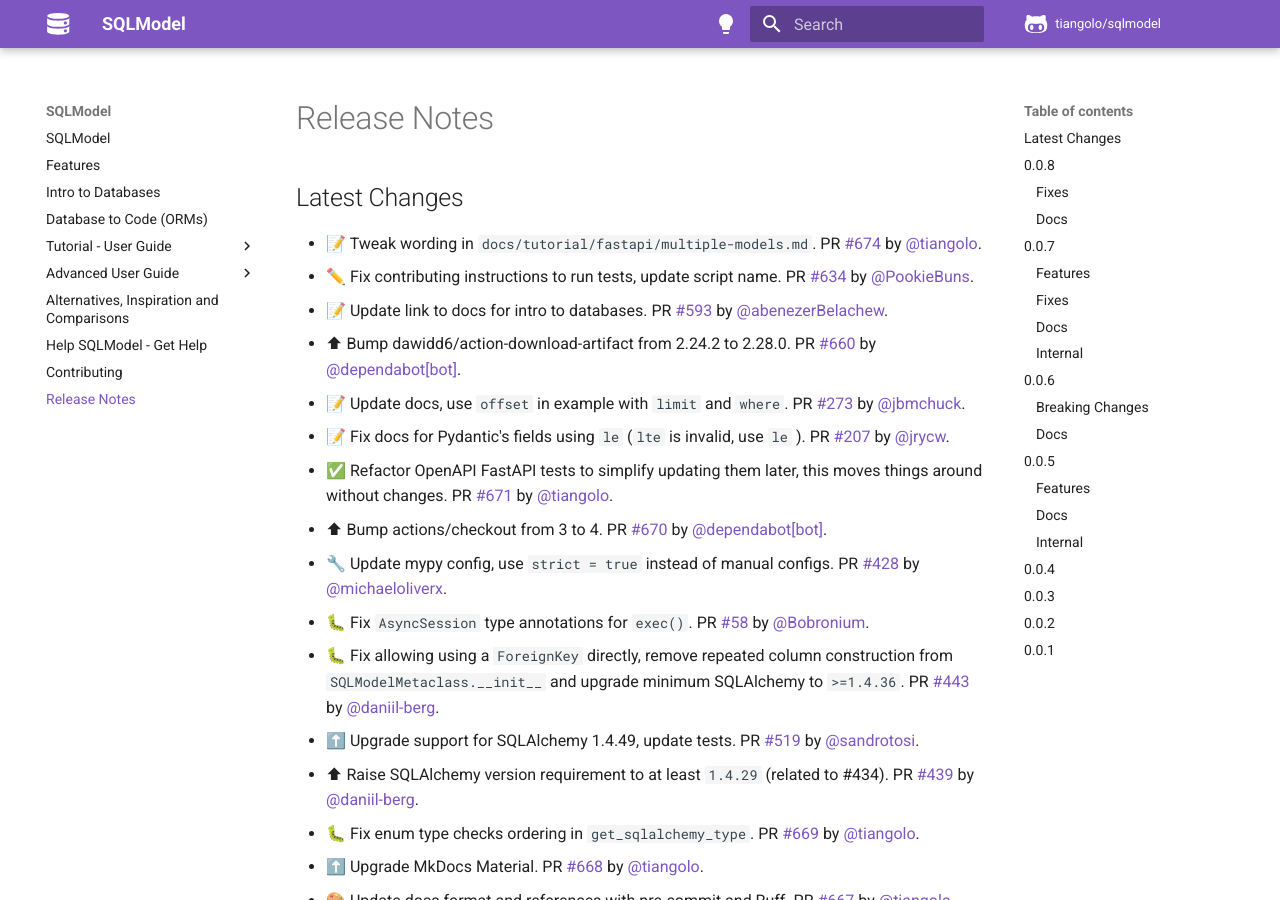
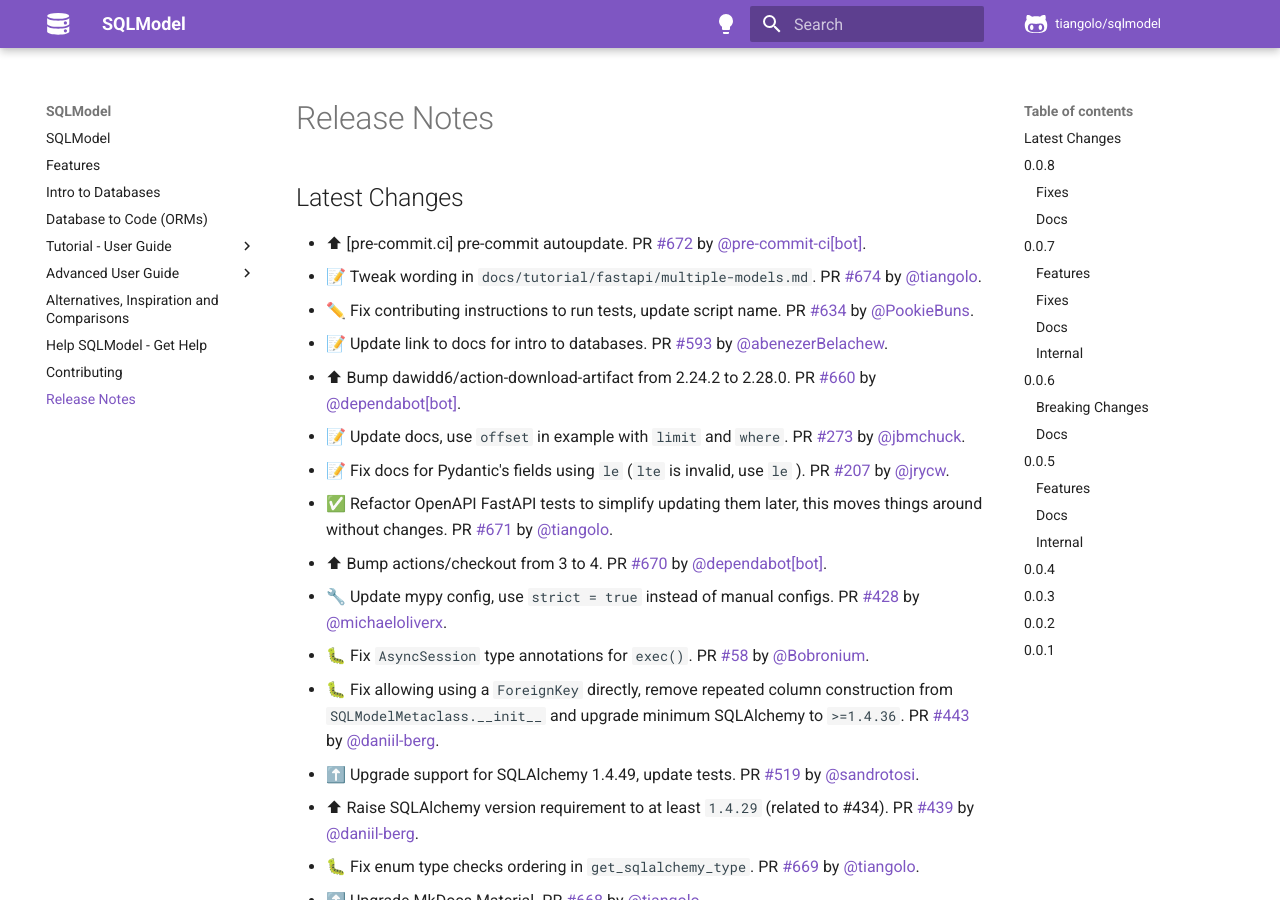
Before and after one commit to sztrakabalint/fastapi-sqlmodel, an MkDocs documentation site: the page built from docs/release-notes.md, in a window 1280 px wide and 900 px high. Built offline with MkDocs 1.6.1 and Material for MkDocs 9.7.7, drawn with Linux system fonts in a browser that asks for light colours; comment, search, counter and statistics services are not loaded.

Commit message:
📝 Update release notes

```diff
--- a/docs/release-notes.md
+++ b/docs/release-notes.md
@@ -2,6 +2,7 @@
 
 ## Latest Changes
 
+* ⬆ [pre-commit.ci] pre-commit autoupdate. PR [#672](https://github.com/tiangolo/sqlmodel/pull/672) by [@pre-commit-ci[bot]](https://github.com/apps/pre-commit-ci).
 * 📝 Tweak wording in `docs/tutorial/fastapi/multiple-models.md`. PR [#674](https://github.com/tiangolo/sqlmodel/pull/674) by [@tiangolo](https://github.com/tiangolo).
 * ✏️ Fix contributing instructions to run tests, update script name. PR [#634](https://github.com/tiangolo/sqlmodel/pull/634) by [@PookieBuns](https://github.com/PookieBuns).
 * 📝 Update link to docs for intro to databases. PR [#593](https://github.com/tiangolo/sqlmodel/pull/593) by [@abenezerBelachew](https://github.com/abenezerBelachew).
```
